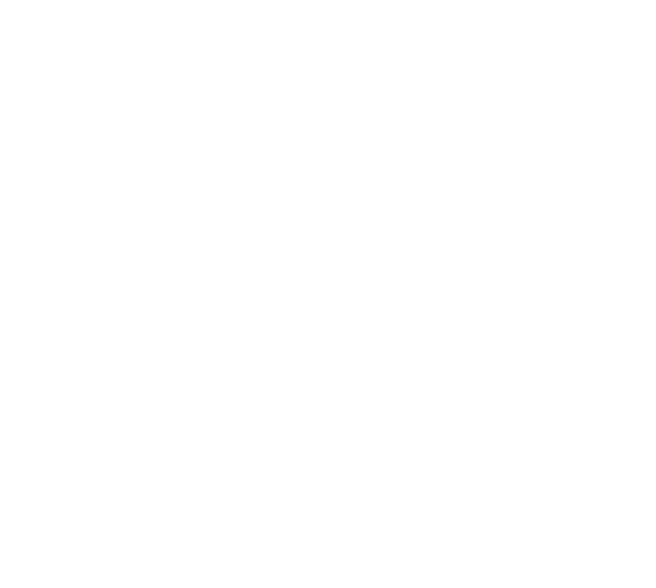
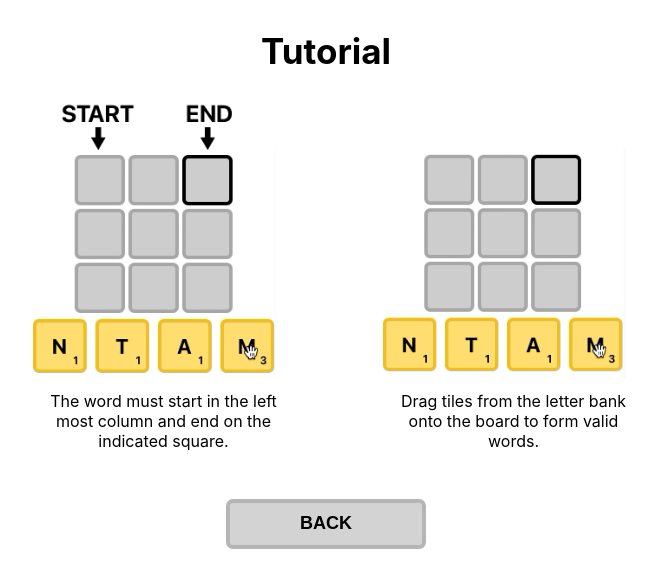
Before and after one commit to kieranbondy/wordbridgev2, a React (Create React App) app: page /tutorial in a window 1280 px wide. Before the commit this address had no page. Shown: the top 588 px of the page, without its empty margins (314-970 px from the left). Built offline with nearby package versions, Linux system fonts and the light colour scheme.

Commit message:
tutorial page added

```diff
--- a/src/App.js
+++ b/src/App.js
@@ -2,6 +2,7 @@
 import Game from './components/Game/Game';
 import React from 'react';
 import HomePage from './components/HomePage/HomePage';
+import Tutorial from './components/Tutorial/Tutorial';
 import { BrowserRouter as Router, Route } from 'react-router-dom';
 import { Routes } from 'react-router';
 
@@ -12,6 +13,7 @@
         <Routes>
           <Route path="/" element={<HomePage/>}/>
           <Route path="/game" element={<Game/>}/>
+          <Route path="/tutorial" element={<Tutorial/>}/>
         </Routes>
       </div>
     </Router>
--- /dev/null
+++ b/src/components/Tutorial/Tutorial.css
@@ -0,0 +1,68 @@
+.tutorialContainer{
+    display: flex;
+    flex-direction: column;
+    align-items: center;
+    justify-content: center;
+}
+
+.back-button {
+    width: 150px;
+    height: 40px;
+    background-color: lightgray;
+    border-radius: 7px;
+    border: 4px rgb(181, 181, 181) solid;
+    font-weight: bold;
+}
+
+.pageTitle{
+    display: flex;
+    justify-content: center;
+    font-size: 35px;
+    font-weight: bold;
+    padding-top: 30px;
+    margin-bottom: 30px;
+}
+
+.tutorials{
+    display:flex;
+    flex-direction: row;
+    justify-content: center;
+    align-items: center;
+}
+
+.tutorialOne{
+    display: flex;
+    flex-direction: column;
+    margin-top: 45px;
+}
+
+.tutorialOne p{
+    margin: 5%;
+    width: 250px;
+    text-align: center;
+    font-size: 16px;
+}
+
+.tutorialOneGif {
+    object-fit: contain;
+    width: 250px;
+}
+
+.tutorialTwo {
+    display: flex;
+    flex-direction: column;
+}
+.tutorialTwo img{
+    width: 250px;
+}
+
+.tutorialTwo p{
+    margin: 5%;
+    width: 250px;
+    text-align: center;
+    font-size: 16px;
+}
+
+.barrier{
+    width: 100px;
+}
--- /dev/null
+++ b/src/components/Tutorial/Tutorial.js
@@ -0,0 +1,35 @@
+import React from 'react';
+import {Link} from 'react-router-dom';
+import './Tutorial.css'
+import stepOne from '../../assets/tut1gif-ezgif.com-crop.gif'
+import stepTwo from '../../assets/staticTutONE.png'
+
+export default function Tutorial(){
+    return (
+        <>
+        <div className='tutorialContainer'>
+            <div className='pageTitle'>
+                Tutorial
+            </div>
+            <div className='tutorials'>
+            <div className='tutorialTwo'>
+                    <img className='tutorialTwoImage' src={stepTwo}/>
+                    <p>The word must start in the left most column and end on the indicated square.</p>
+                </div>
+
+                <div className='barrier'></div>
+
+                <div className='tutorialOne'>
+                    <img className='tutorialOneGif' src={stepOne}/>
+                    <p>Drag tiles from the letter bank onto the board to form valid words.</p>
+                </div>
+            </div>
+            <div className='buttons'>
+                <Link to="/">
+                <button className='back-button'>BACK</button>
+                </Link>
+            </div>
+        </div>
+        </>
+    )
+}
--- a/src/functions/boardGeneration.js
+++ b/src/functions/boardGeneration.js
@@ -154,7 +154,8 @@
 
 //TODO Add different letter shapes
 function addRandomLetters(letters,level){
-    let numOfLetters = 4-(level%3)
+    //let numOfLetters = 4-(level%3)
+    let numOfLetters = 1
     const alphabet = "AAAAAAAAABBCCDDDDEEEEEEEEEEEEEFFGGGHHIIIIIIIIIJKLLLLMMNNNNOOOOOOOOOPPQRRRRRRSSSSTTTTTTUUUUVVWXYYZ"
     let letter
     for(let i =0; i<numOfLetters;i++){
```
Also changed, not shown: src/assets/staticTutONE.png (added), src/assets/tut1gif-ezgif.com-crop.gif (added).
